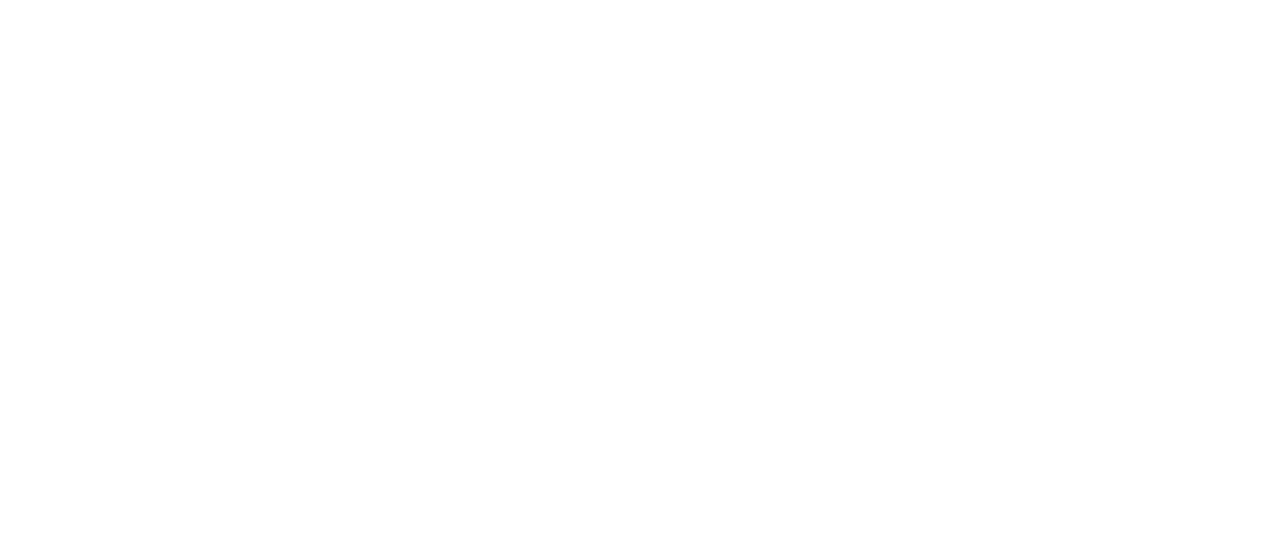
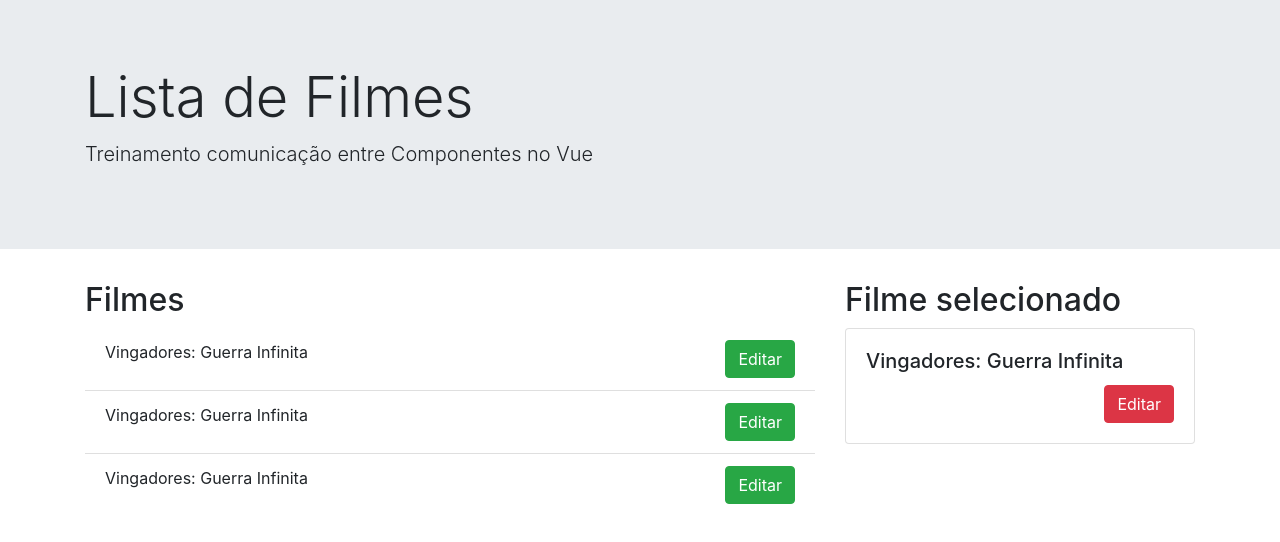
Before and after one commit to dev-rodrigues/ComponentsWithVuejs, a Vue app: page / in a window 1280 px wide. Shown: the top 542 px of the page. Built offline with nearby package versions, Linux system fonts and the light colour scheme.

Commit message:
importando html

```diff
--- a/src/App.vue
+++ b/src/App.vue
@@ -1,3 +1,25 @@
 <template>
-    <div></div>
+    <div>
+
+        <div class="jumbotron jumbotron-fluid">
+            <div class="container">
+                <h1 class="display-4">Lista de Filmes</h1>
+                <p class="lead">Treinamento comunicação entre Componentes no Vue</p>
+            </div>
+        </div>
+        <div class="container">
+            <FilmesLista/>
+        </div>
+    </div>
 </template>
+
+<script>
+
+import FilmesLista from './components/FilmesLista';
+
+export default {
+    components: {
+        FilmesLista,
+    }
+}
+</script>
```
